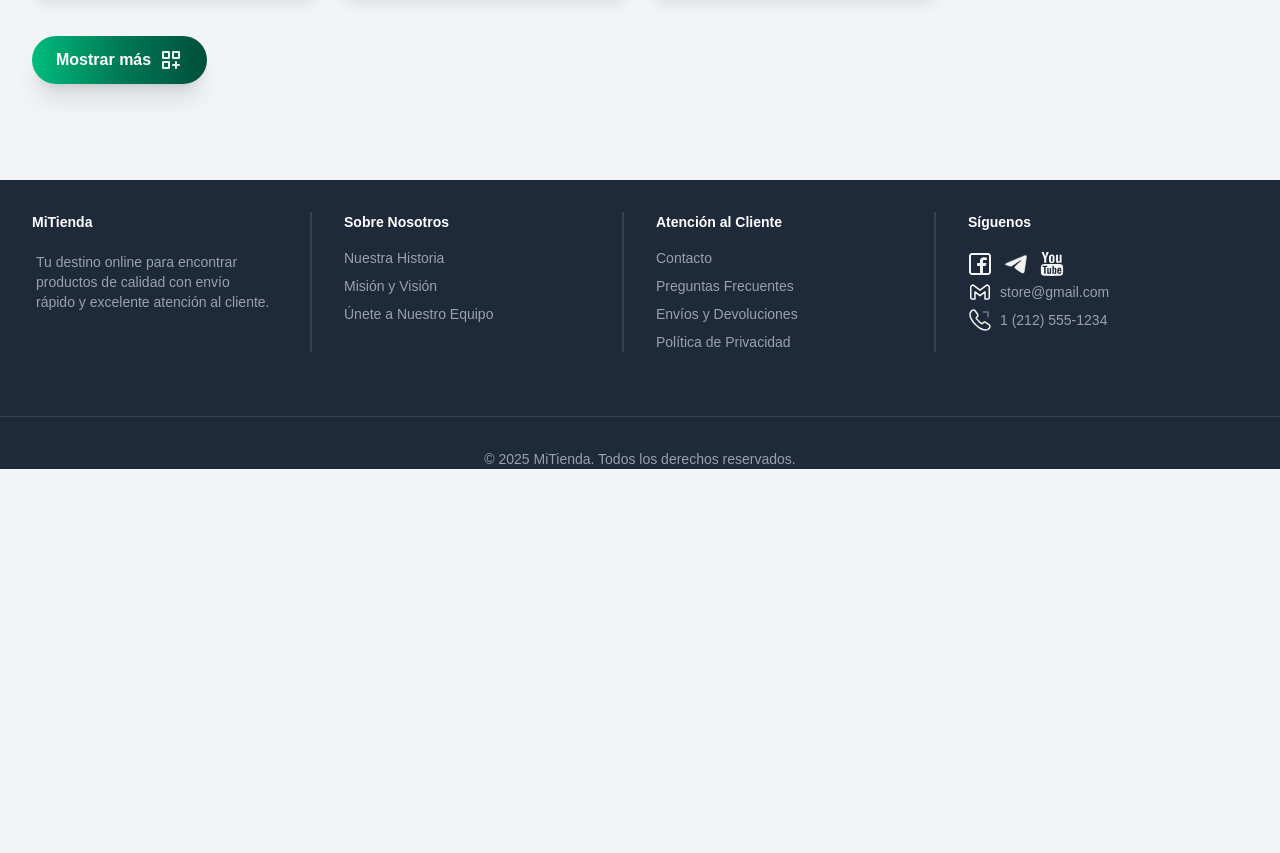
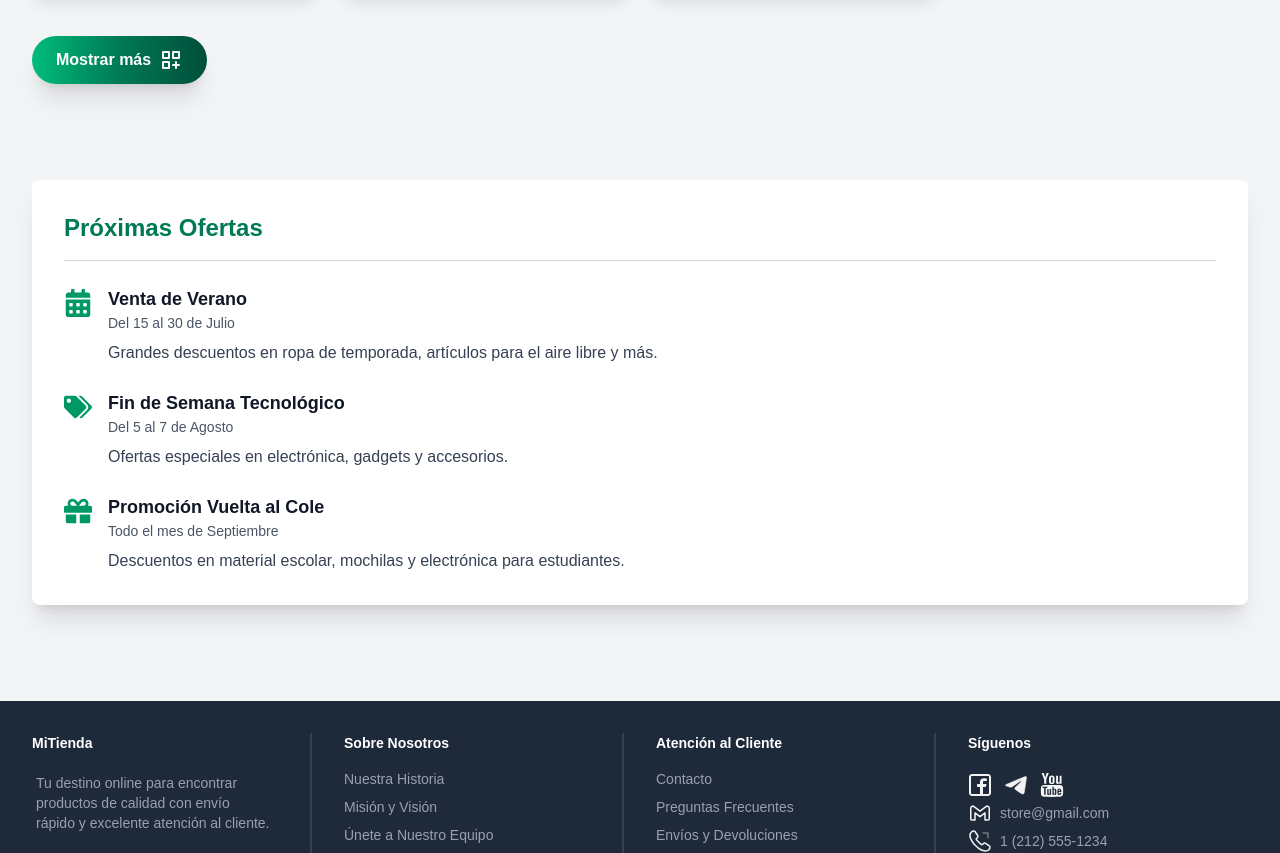
Before and after one commit to rls1990/store-front-template, a Next.js app: page /offers in a window 1280 px wide. Shown: the part 1020-1873 px from the top of the page. Before the commit the page ends 1489 px from the top, so only its background shows below. Built offline with nearby package versions, Linux system fonts and the light colour scheme.

Commit message:
OffersPage calendar

```diff
--- a/src/app/offers/page.tsx
+++ b/src/app/offers/page.tsx
@@ -1,4 +1,5 @@
 import { OfferList } from "@/components/offers/OfferList";
+import { FaCalendarAlt, FaGift, FaTags } from "react-icons/fa";
 
 export default function OffersPage() {
   return (
@@ -25,6 +26,58 @@ export default function OffersPage() {
           <OfferList />
         </div>
       </section>
+
+      <section className="py-12 px-4 sm:px-6 lg:px-8">
+        <div className="max-w-7xl mx-auto bg-white rounded-lg shadow-xl p-8">
+          <h2 className="text-2xl font-bold text-emerald-700 mb-6 border-b border-b-gray-300 pb-4">
+            Próximas Ofertas
+          </h2>
+          <div className="space-y-6 text-gray-700">
+            <div className="flex items-start">
+              <FaCalendarAlt className="text-emerald-600 text-xl mr-4 mt-1 size-7" />
+              <div>
+                <h3 className="text-lg font-semibold text-gray-900">
+                  Venta de Verano
+                </h3>
+                <p className="text-sm text-gray-600 mb-2">
+                  Del 15 al 30 de Julio
+                </p>
+                <p>
+                  Grandes descuentos en ropa de temporada, artículos para el
+                  aire libre y más.
+                </p>
+              </div>
+            </div>
+            <div className="flex items-start">
+              <FaTags className="text-emerald-600 text-xl mr-4 mt-1 size-7" />
+              <div>
+                <h3 className="text-lg font-semibold text-gray-900">
+                  Fin de Semana Tecnológico
+                </h3>
+                <p className="text-sm text-gray-600 mb-2">
+                  Del 5 al 7 de Agosto
+                </p>
+                <p>Ofertas especiales en electrónica, gadgets y accesorios.</p>
+              </div>
+            </div>
+            <div className="flex items-start">
+              <FaGift className="text-emerald-600 text-xl mr-4 mt-1 size-7" />
+              <div>
+                <h3 className="text-lg font-semibold text-gray-900">
+                  Promoción Vuelta al Cole
+                </h3>
+                <p className="text-sm text-gray-600 mb-2">
+                  Todo el mes de Septiembre
+                </p>
+                <p>
+                  Descuentos en material escolar, mochilas y electrónica para
+                  estudiantes.
+                </p>
+              </div>
+            </div>
+          </div>
+        </div>
+      </section>
     </>
   );
 }
```
